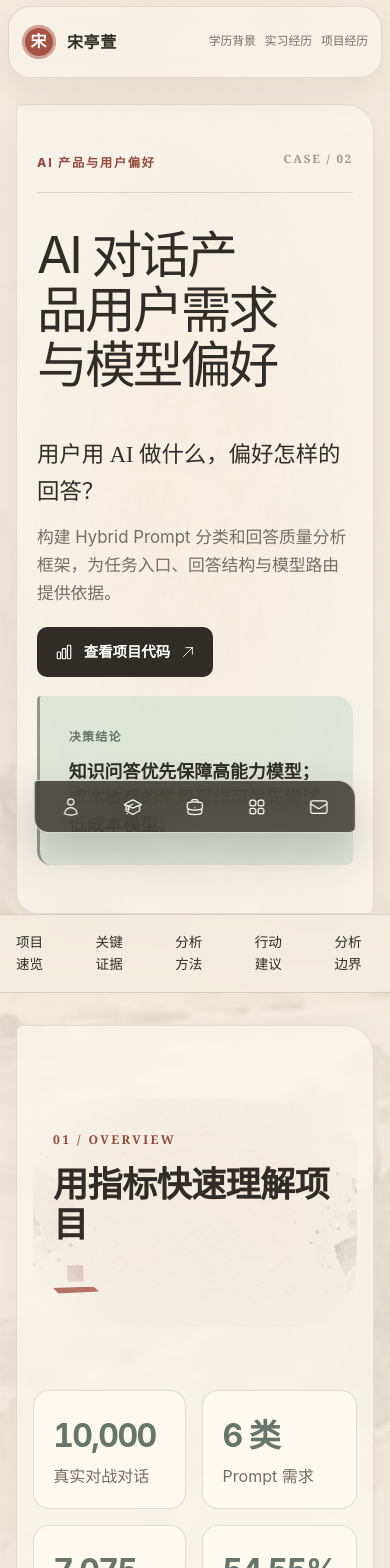
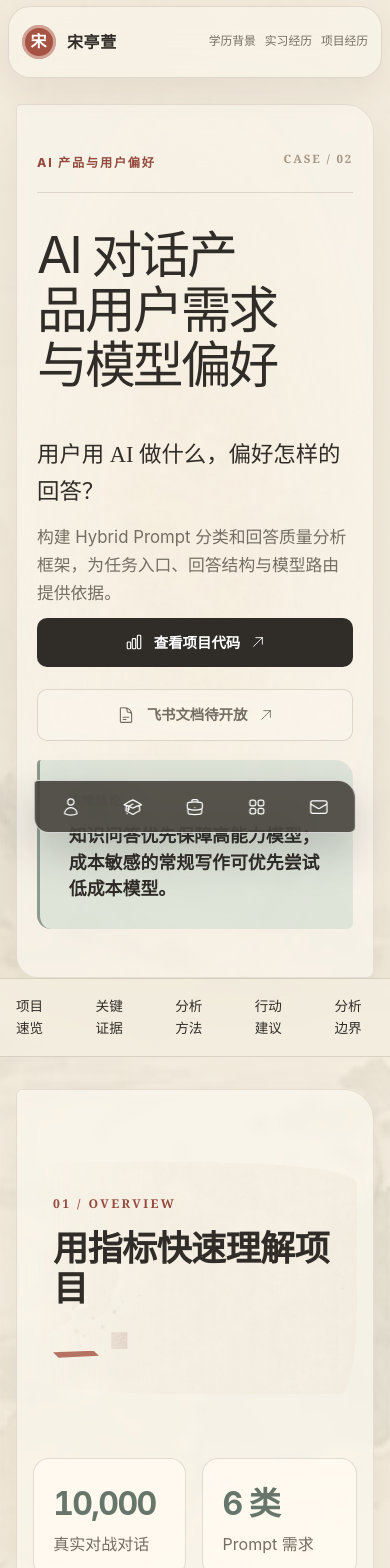
Before and after one commit to lulu04201226/song-tingxuan-portfolio, a Next.js app: page /projects/ai-product in a window 390 px wide. Shown: the top 1568 px of the page. Built offline with nearby package versions, Linux system fonts and the light colour scheme.

Commit message:
完善响应式布局与飞书项目链接

```diff
--- a/app/globals.css
+++ b/app/globals.css
@@ -209,3 +209,27 @@ body{background-color:#f4efe3;background-image:linear-gradient(rgba(244,239,227,
 .portrait-photo:hover img{transform:scale(1.025)}
 @media(max-width:900px){.portrait-photo,.portrait-photo img{min-height:560px}.portrait-photo img{object-position:center 16%}}
 @media(max-width:600px){.portrait-photo,.portrait-photo img{min-height:440px}}
+
+/* Fluid section rhythm: intentional at desktop, compact and readable on mobile */
+html.route-resetting{scroll-behavior:auto!important}
+.home-section>.section-title,.content-section>.section-title{width:100%;max-width:none;min-height:clamp(190px,18vw,250px);padding:clamp(2rem,4vw,3.5rem);padding-right:clamp(2rem,28vw,25rem)}
+.home-section>.section-title h2,.content-section>.section-title h2,.home-section>.section-title p,.content-section>.section-title p{max-width:760px}
+.home-section>.section-title::before,.content-section>.section-title::before{background-size:cover;background-position:center right;mask-image:linear-gradient(90deg,#000 0%,#000 52%,rgba(0,0,0,.74) 78%,transparent 100%)}
+.about-section>.section-title::before{background-size:cover;background-position:center right;mask-image:linear-gradient(90deg,#000 0%,#000 48%,rgba(0,0,0,.72) 78%,transparent 100%)}
+.about-grid{align-items:start}.about-copy{min-height:0;height:auto}.info-placeholders{margin-top:2rem}
+
+@media(max-width:1100px){
+  .home-section>.section-title,.content-section>.section-title{padding-right:clamp(2rem,20vw,13rem)}
+}
+@media(max-width:900px){
+  .home-section>.section-title,.content-section>.section-title{min-height:190px;padding:2.3rem;padding-right:clamp(2.3rem,18vw,8rem)}
+  .about-grid{grid-template-columns:1fr}.about-copy{min-height:0}.info-placeholders{margin-top:1.75rem}
+}
+@media(max-width:600px){
+  .home-section>.section-title,.content-section>.section-title{min-height:0;padding:2rem 1.25rem 2.25rem}
+  .home-section>.section-title::before,.content-section>.section-title::before,.about-section>.section-title::before{background-position:68% center;opacity:.55;mask-image:linear-gradient(90deg,#000 0%,rgba(0,0,0,.86) 64%,transparent 100%)}
+  .info-placeholders{grid-template-columns:1fr;margin-top:1.5rem}.info-placeholders div{min-height:82px}
+}
+.case-actions{display:flex;align-items:center;gap:.75rem;flex-wrap:wrap}.case-actions .button{margin-top:1.25rem;min-height:46px}.button-feishu{color:#403b33;background:rgba(250,246,237,.82);border:1px solid rgba(91,70,47,.24);backdrop-filter:blur(8px)}.button-feishu:hover{background:rgba(255,251,241,.96);border-color:rgba(156,78,64,.42)}
+.button-feishu.is-preview-disabled{opacity:.72;cursor:not-allowed;pointer-events:none}
+@media(max-width:600px){.case-actions{display:grid;grid-template-columns:1fr}.case-actions .button{width:100%;justify-content:center;margin-top:.65rem}}
--- a/components/case-study.tsx
+++ b/components/case-study.tsx
@@ -1,10 +1,10 @@
 import Link from "next/link";
 import { ProjectCaseStudy, projects } from "@/data/projects";
-import { GithubButton, SectionTitle } from "./site";
+import { FeishuButton, GithubButton, SectionTitle } from "./site";
 
 export function CaseStudy({project,charts}:{project:ProjectCaseStudy,charts:React.ReactNode}){
  const current=projects.findIndex(p=>p.slug===project.slug), next=projects[(current+1)%projects.length];
- return <main id="top"><section className="case-hero"><div className="case-kicker"><span className="eyebrow">{project.eyebrow}</span><span>CASE / {String(current+1).padStart(2,"0")}</span></div><h1>{project.title}</h1><div className="case-hero-bottom"><div className="case-intro"><p className="lead">{project.question}</p><p className="case-summary">{project.summary}</p><GithubButton href={project.github}/></div><div className="decision-card"><span>决策结论</span><p>{project.decision}</p></div></div></section>
+ return <main id="top"><section className="case-hero"><div className="case-kicker"><span className="eyebrow">{project.eyebrow}</span><span>CASE / {String(current+1).padStart(2,"0")}</span></div><h1>{project.title}</h1><div className="case-hero-bottom"><div className="case-intro"><p className="lead">{project.question}</p><p className="case-summary">{project.summary}</p><div className="case-actions"><GithubButton href={project.github}/><FeishuButton href={project.feishu}/></div></div><div className="decision-card"><span>决策结论</span><p>{project.decision}</p></div></div></section>
  <nav className="case-nav" aria-label="案例页目录"><a href="#overview">项目速览</a><a href="#evidence">关键证据</a><a href="#method">分析方法</a><a href="#action">行动建议</a><a href="#limits">分析边界</a></nav>
  <section id="overview" className="content-section"><SectionTitle kicker="01 / OVERVIEW" title="用指标快速理解项目"/><div className="metric-grid">{project.metrics.map(m=><div className="metric-card" key={m.label}><strong>{m.value}</strong><span>{m.label}</span>{m.note&&<small>{m.note}</small>}</div>)}</div></section>
  <section id="evidence" className="content-section"><SectionTitle kicker="02 / EVIDENCE" title="关键数据证据" copy="每张图都保留口径、样本量和可执行结论。"/><div className="charts-grid">{charts}</div><div className="insight-list">{project.insights.map((x,i)=><article key={x}><span>0{i+1}</span><p>{x}</p></article>)}</div></section>
--- a/components/scroll-reveal.tsx
+++ b/components/scroll-reveal.tsx
@@ -7,6 +7,11 @@ export function ScrollReveal(){
   const pathname=usePathname();
   useEffect(()=>{
     const root=document.documentElement;
+    if(pathname.startsWith("/projects/")){
+      root.classList.add("route-resetting");
+      window.scrollTo(0,0);
+      requestAnimationFrame(()=>root.classList.remove("route-resetting"));
+    }
     root.classList.add("motion-ready");
     const targets=Array.from(document.querySelectorAll<HTMLElement>(".reveal-section"));
     targets.forEach((target)=>target.classList.remove("is-visible"));
--- a/components/site.tsx
+++ b/components/site.tsx
@@ -1,5 +1,5 @@
 import Link from "next/link";
-import { AcademicCapIcon, ArrowUpRightIcon, BriefcaseIcon, ChartBarIcon, EnvelopeIcon, Squares2X2Icon, UserIcon } from "@heroicons/react/24/outline";
+import { AcademicCapIcon, ArrowUpRightIcon, BriefcaseIcon, ChartBarIcon, DocumentTextIcon, EnvelopeIcon, Squares2X2Icon, UserIcon } from "@heroicons/react/24/outline";
 import { projects } from "@/data/projects";
 
 export function Header(){return <header className="site-header"><Link href="/" className="brand"><span className="brand-mark">宋</span><span>宋亭萱</span></Link><nav aria-label="主导航"><Link href="/#education">学历背景</Link><Link href="/#experience">实习经历</Link><Link href="/#projects">项目经历</Link><a href={projects[0].github} target="_blank" rel="noreferrer">GitHub <span aria-hidden>↗</span></a></nav></header>}
@@ -7,5 +7,6 @@ export function Footer(){return <footer><div><p className="footer-title">从数
 export function ProjectCard({project,index}:{project:(typeof projects)[number],index:number}){return <article className="project-card"><div className="card-top"><span className="index">0{index+1}</span><span className="tag">{project.eyebrow}</span></div><h3>{project.title}</h3><p className="question">{project.question}</p><div className="mini-metrics">{project.metrics.slice(0,2).map(m=><div key={m.label}><strong>{m.value}</strong><span>{m.label}</span></div>)}</div><Link className="text-link" href={`/projects/${project.slug}`}>查看完整案例 <span aria-hidden>→</span></Link></article>}
 export function SectionTitle({kicker,title,copy}:{kicker:string,title:string,copy?:string}){return <div className="section-title"><span>{kicker}</span><h2>{title}</h2>{copy&&<p>{copy}</p>}</div>}
 export function GithubButton({href,label="查看项目代码"}:{href:string,label?:string}){return <a className="button" href={href} target="_blank" rel="noreferrer" aria-label={`${label}（新窗口打开）`}><ChartBarIcon/>{label}<ArrowUpRightIcon/></a>}
+export function FeishuButton({href}:{href:string}){const preview=href.startsWith("#");return <a className={`button button-feishu${preview?" is-preview-disabled":""}`} href={href} target={preview?undefined:"_blank"} rel={preview?undefined:"noreferrer"} aria-disabled={preview||undefined} aria-label={preview?"飞书文档将在正式发布后开放":"查看飞书文档（新窗口打开）"}><DocumentTextIcon/>{preview?"飞书文档待开放":"查看飞书文档"}<ArrowUpRightIcon/></a>}
 export function BackToTop(){return <a className="back-top" href="#top" aria-label="返回页面顶部">↑</a>}
 export function FloatingDock(){return <nav className="floating-dock" aria-label="快捷导航"><a href="#about"><UserIcon/><span>关于我</span></a><a href="#education"><AcademicCapIcon/><span>学历</span></a><a href="#experience"><BriefcaseIcon/><span>实习</span></a><a href="#projects"><Squares2X2Icon/><span>项目</span></a><a href="mailto:18504757007@163.com"><EnvelopeIcon/><span>联系</span></a></nav>}
--- a/data/projects.ts
+++ b/data/projects.ts
@@ -3,13 +3,13 @@ export type ProjectCaseStudy = {
   slug: "ab-test" | "ai-product" | "user-behavior";
   eyebrow: string; title: string; question: string; summary: string; decision: string;
   metrics: Metric[]; methods: string[]; insights: string[]; actions: string[]; limitations: string[];
-  github: string;
+  github: string; feishu: string;
 };
 
 export const projects: ProjectCaseStudy[] = [
-  { slug:"ab-test", eyebrow:"实验设计与统计推断", title:"网约车优惠券 A/B 测试", question:"提高优惠券力度，是否值得推广？", summary:"用日期级配对结构剥离大盘波动，同时评估增长、补贴效率与体验护栏。", decision:"不建议直接推广当前优惠券路径；应固定处理强度并开展第二轮受控实验。", metrics:[{value:"29 天",label:"完整日期配对"},{value:"-1.26%",label:"实验组日均 GMV"},{value:"-1.63%",label:"实验组客单价"},{value:"p=0.0002",label:"GMV 配对检验"}], methods:["日期级配对 t 检验","Wilcoxon 与 Bootstrap 稳健性检查","功效与最小可检测效应（MDE）","增量经济性与体验护栏"], insights:["独立样本检验得到 p=0.9387；按日期配对后，共同波动被消除，负向 GMV 效果显现。","订单量基本持平，GMV 损失主要来自客单价下降。","完成率提高约 0.20 个百分点、取消率降低约 0.21 个百分点，但不足以抵消商业指标恶化。"], actions:["停止直接放量，以 GMV 或净增量价值定义主要成功指标。","固定券额差，保留用户 ID 稳定分流并补齐曝光、领券和核销链路。","预先注册样本量、停止规则与时间异质性分析。"], limitations:["数据为日期级汇总，无法核验随机化质量、SRM 与重复曝光。","券额随时间变化，结果代表当前策略路径而非固定券额增量的纯因果效应。","29 天数据不能外推长期留存与利润效果。"], github:"https://github.com/lulu04201226/coupon-ab-test" },
-  { slug:"ai-product", eyebrow:"AI 产品与用户偏好", title:"AI 对话产品用户需求与模型偏好", question:"用户用 AI 做什么，偏好怎样的回答？", summary:"构建 Hybrid Prompt 分类和回答质量分析框架，为任务入口、回答结构与模型路由提供依据。", decision:"知识问答优先保障高能力模型；成本敏感的常规写作可优先尝试低成本模型。", metrics:[{value:"10,000",label:"真实对战对话"},{value:"6 类",label:"Prompt 需求"},{value:"7,075",label:"明确偏好样本"},{value:"54.55%",label:"知识问答占比"}], methods:["规则 + LLM Hybrid 分类","回答可解释特征工程","分任务模型胜率分析","分层抽样与最低样本量门槛"], insights:["问答是最主要的产品入口；写作与编程构成第二梯队。","获胜回答平均更长，更常使用列表和代码块，且更少出现拒答表达。","gpt-4 跨任务稳定领先；与 gpt-3.5-turbo 的差距在写作任务最小。"], actions:["问答默认采用“结论—依据—下一步”结构，并提供来源核验入口。","按任务类型与难度分层路由，复杂请求再升级模型。","提供本地化写作模板，并用线上 A/B 测试验证回答结构。"], limitations:["偏好特征属于观察性关联，不能解释为因果效果。","数据主要来自 2023 年模型生态，不能代表当前模型水平。","胜率未校正对手强弱、成本与时延。"], github:"https://github.com/lulu04201226/ai-chatbot-user-preference-analysis" },
-  { slug:"user-behavior", eyebrow:"漏斗诊断与增长策略", title:"电商用户行为漏斗与转化增长", question:"现有流量下，最大的增长杠杆在哪里？", summary:"从匿名访问记录中定位关键流失环节，并通过用户分层和渠道结构标准化确定实验优先级。", decision:"优先验证商品页到支付页组合优化；新用户与 SEO / Ads 纳入首轮预设分层。", metrics:[{value:"100,000",label:"匿名访问记录"},{value:"2.40%",label:"整体最终转化率"},{value:"13.83%",label:"商品页 → 支付页"},{value:"+174",label:"提升 1pct 的理论确认量"}], methods:["五级漏斗与绝对流失诊断","新老用户分环节对比","用户类型 × 设备结构标准化","增量情景与实验优先级"], insights:["商品页到支付页流失 42,756 条记录，是 P0 增长杠杆。","新用户最终转化率为 1.47%，低于老用户的 2.83%，差距主要在商品页之后扩大。","Direct 原始转化率为 3.03%，结构标准化后为 2.41%，渠道优势明显收窄。"], actions:["开展商品信息、优惠表达、信任元素和购买入口的组合实验。","为新用户验证首购权益、注册成本、支付指引与保障信息。","SEO / Ads 同步检查广告承诺与落地页、商品页的一致性。"], limitations:["访问记录不等于独立用户，无法计算留存、复购和访问频次。","分群与渠道结果是观察性关系，不代表因果。","理论增量假设下游转化不变，只用于机会规模判断。"], github:"https://github.com/lulu04201226/ecommerce-funnel-growth-analysis" }
+  { slug:"ab-test", eyebrow:"实验设计与统计推断", title:"网约车优惠券 A/B 测试", question:"提高优惠券力度，是否值得推广？", summary:"用日期级配对结构剥离大盘波动，同时评估增长、补贴效率与体验护栏。", decision:"不建议直接推广当前优惠券路径；应固定处理强度并开展第二轮受控实验。", metrics:[{value:"29 天",label:"完整日期配对"},{value:"-1.26%",label:"实验组日均 GMV"},{value:"-1.63%",label:"实验组客单价"},{value:"p=0.0002",label:"GMV 配对检验"}], methods:["日期级配对 t 检验","Wilcoxon 与 Bootstrap 稳健性检查","功效与最小可检测效应（MDE）","增量经济性与体验护栏"], insights:["独立样本检验得到 p=0.9387；按日期配对后，共同波动被消除，负向 GMV 效果显现。","订单量基本持平，GMV 损失主要来自客单价下降。","完成率提高约 0.20 个百分点、取消率降低约 0.21 个百分点，但不足以抵消商业指标恶化。"], actions:["停止直接放量，以 GMV 或净增量价值定义主要成功指标。","固定券额差，保留用户 ID 稳定分流并补齐曝光、领券和核销链路。","预先注册样本量、停止规则与时间异质性分析。"], limitations:["数据为日期级汇总，无法核验随机化质量、SRM 与重复曝光。","券额随时间变化，结果代表当前策略路径而非固定券额增量的纯因果效应。","29 天数据不能外推长期留存与利润效果。"], github:"https://github.com/lulu04201226/coupon-ab-test", feishu:"#feishu-preview" },
+  { slug:"ai-product", eyebrow:"AI 产品与用户偏好", title:"AI 对话产品用户需求与模型偏好", question:"用户用 AI 做什么，偏好怎样的回答？", summary:"构建 Hybrid Prompt 分类和回答质量分析框架，为任务入口、回答结构与模型路由提供依据。", decision:"知识问答优先保障高能力模型；成本敏感的常规写作可优先尝试低成本模型。", metrics:[{value:"10,000",label:"真实对战对话"},{value:"6 类",label:"Prompt 需求"},{value:"7,075",label:"明确偏好样本"},{value:"54.55%",label:"知识问答占比"}], methods:["规则 + LLM Hybrid 分类","回答可解释特征工程","分任务模型胜率分析","分层抽样与最低样本量门槛"], insights:["问答是最主要的产品入口；写作与编程构成第二梯队。","获胜回答平均更长，更常使用列表和代码块，且更少出现拒答表达。","gpt-4 跨任务稳定领先；与 gpt-3.5-turbo 的差距在写作任务最小。"], actions:["问答默认采用“结论—依据—下一步”结构，并提供来源核验入口。","按任务类型与难度分层路由，复杂请求再升级模型。","提供本地化写作模板，并用线上 A/B 测试验证回答结构。"], limitations:["偏好特征属于观察性关联，不能解释为因果效果。","数据主要来自 2023 年模型生态，不能代表当前模型水平。","胜率未校正对手强弱、成本与时延。"], github:"https://github.com/lulu04201226/ai-chatbot-user-preference-analysis", feishu:"#feishu-preview" },
+  { slug:"user-behavior", eyebrow:"漏斗诊断与增长策略", title:"电商用户行为漏斗与转化增长", question:"现有流量下，最大的增长杠杆在哪里？", summary:"从匿名访问记录中定位关键流失环节，并通过用户分层和渠道结构标准化确定实验优先级。", decision:"优先验证商品页到支付页组合优化；新用户与 SEO / Ads 纳入首轮预设分层。", metrics:[{value:"100,000",label:"匿名访问记录"},{value:"2.40%",label:"整体最终转化率"},{value:"13.83%",label:"商品页 → 支付页"},{value:"+174",label:"提升 1pct 的理论确认量"}], methods:["五级漏斗与绝对流失诊断","新老用户分环节对比","用户类型 × 设备结构标准化","增量情景与实验优先级"], insights:["商品页到支付页流失 42,756 条记录，是 P0 增长杠杆。","新用户最终转化率为 1.47%，低于老用户的 2.83%，差距主要在商品页之后扩大。","Direct 原始转化率为 3.03%，结构标准化后为 2.41%，渠道优势明显收窄。"], actions:["开展商品信息、优惠表达、信任元素和购买入口的组合实验。","为新用户验证首购权益、注册成本、支付指引与保障信息。","SEO / Ads 同步检查广告承诺与落地页、商品页的一致性。"], limitations:["访问记录不等于独立用户，无法计算留存、复购和访问频次。","分群与渠道结果是观察性关系，不代表因果。","理论增量假设下游转化不变，只用于机会规模判断。"], github:"https://github.com/lulu04201226/ecommerce-funnel-growth-analysis", feishu:"#feishu-preview" }
 ];
 
 export const getProject = (slug: ProjectCaseStudy["slug"]) => projects.find(p => p.slug === slug)!;
```
